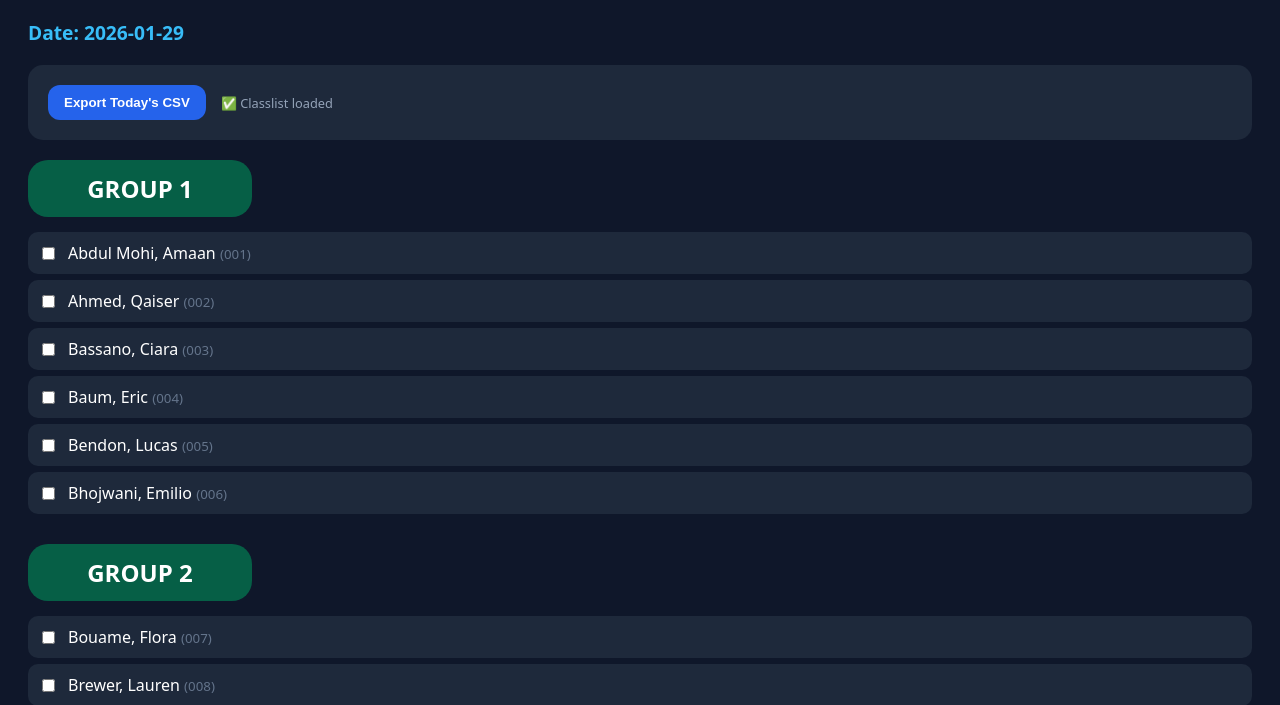
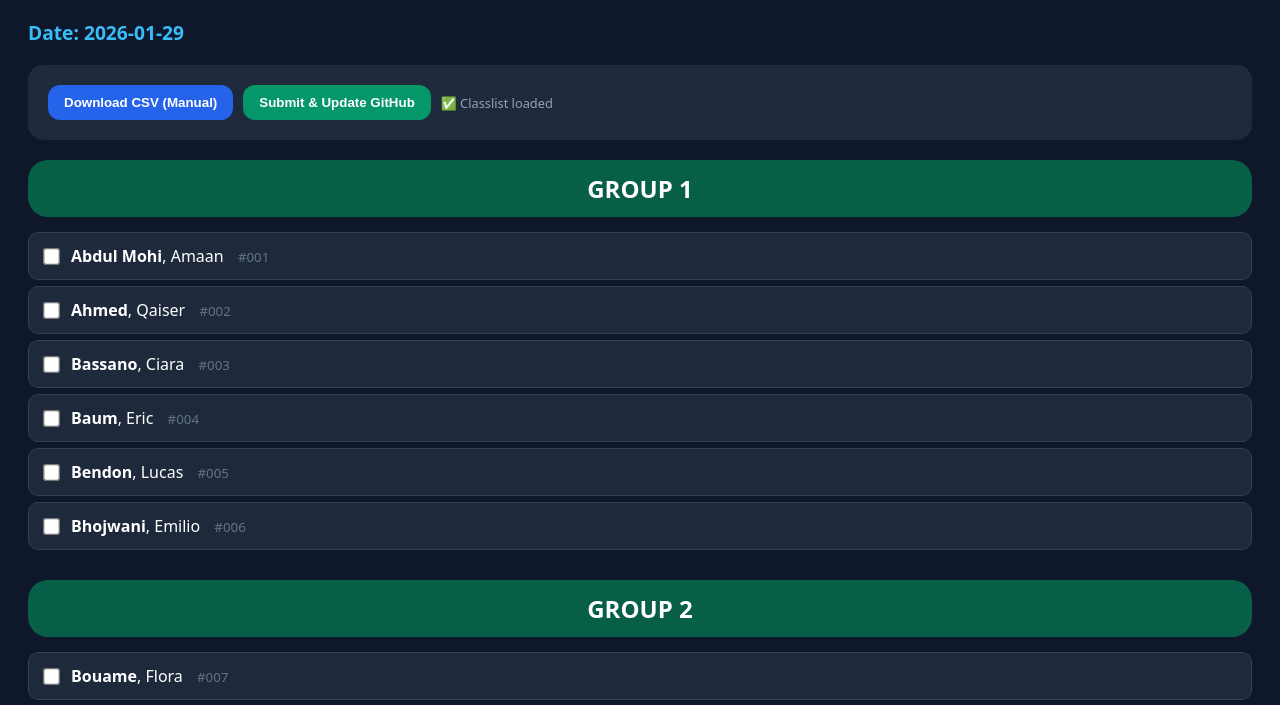
Before and after one commit to sokaczky/cmse201attendance007, a plain HTML site: page index.html in a window 1280 px wide. Shown: the part 95-800 px from the top of the page. Drawn offline with Linux system fonts and the light colour scheme.

Commit message:
Update index.html

```diff
--- a/index.html
+++ b/index.html
@@ -2,17 +2,18 @@
 <html lang="en">
 <head>
 <meta charset="UTF-8">
-<title>Attendance</title>
+<title>Attendance Tracker</title>
 <style>
   body { background:#0f172a; color:white; font-family: system-ui; padding:20px; }
-  .controls { background: #1e293b; padding: 20px; border-radius: 15px; margin-bottom: 20px; display: flex; gap: 15px; align-items: center; }
+  .controls { background: #1e293b; padding: 20px; border-radius: 15px; margin-bottom: 20px; display: flex; gap: 10px; align-items: center; flex-wrap: wrap; }
   .group { margin-bottom:30px; }
-  .group h2 { background:#065f46; padding:12px; border-radius:20px; width:200px; text-align:center; margin-bottom: 15px; }
-  .student { display:flex; align-items:center; gap:10px; padding:10px; margin:6px 0; border-radius:10px; background:#1e293b; transition: 0.2s; }
-  .student:hover { background: #334155; }
+  .group h2 { background:#065f46; padding:12px; border-radius:20px; min-width:150px; text-align:center; margin-bottom: 15px; }
+  .student { display:flex; align-items:center; gap:10px; padding:12px; margin:6px 0; border-radius:10px; background:#1e293b; border: 1px solid #334155; }
   button { padding:10px 16px; border-radius:12px; border:none; background:#2563eb; color:white; cursor:pointer; font-weight: bold; }
+  button.submit-btn { background: #059669; }
   #date { font-size: 1.2rem; font-weight: bold; color: #38bdf8; }
   .status { font-size: 0.8rem; color: #94a3b8; }
+  input[type="checkbox"] { transform: scale(1.3); }
 </style>
 </head>
 <body>
@@ -21,86 +22,57 @@
 <p id="date"></p>
 
 <div class="controls">
-  <button onclick="exportAttendance()">Export Today's CSV</button>
-  <span id="loadStatus" class="status">Checking for classlist.csv...</span>
+  <button onclick="exportAttendance()">Download CSV (Manual)</button>
+  <button class="submit-btn" onclick="submitToGitHub()">Submit & Update GitHub</button>
+  <span id="loadStatus" class="status">Loading classlist...</span>
 </div>
 
 <div id="groups"></div>
 
 <script>
+// --- YOUR CONFIGURATION ---
+const GITHUB_USER = 'sokaczky';
+const GITHUB_REPO = 'cmse201attendance007';
+const BRANCH = 'main';
+// --------------------------
+
 const today = new Date().toISOString().slice(0,10);
 document.getElementById("date").innerText = `Date: ${today}`;
 
 let students = [];
 let attendance = JSON.parse(localStorage.getItem(today) || "{}");
 
-// Fetch the CSV from your GitHub repo
-fetch('classlist.csv')
-  .then(response => {
-    if (!response.ok) throw new Error("File not found");
-    return response.text();
-  })
-  .then(csvText => {
-    parseCSV(csvText);
-    document.getElementById('loadStatus').innerText = "✅ Classlist loaded";
-  })
-  .catch(err => {
-    document.getElementById('loadStatus').innerText = "❌ Error: classlist.csv not found in repo.";
-  });
+// Load the classlist from your repo
+fetch('classlist.csv?v=' + Date.now())
+  .then(r => r.text())
+  .then(text => { parseCSV(text); document.getElementById('loadStatus').innerText = "✅ Classlist loaded"; })
+  .catch(() => { document.getElementById('loadStatus').innerText = "❌ Error: classlist.csv not found"; });
 
 function parseCSV(text) {
-  // split by lines and filter out empty rows
-  const lines = text.trim().split('\n').filter(line => line.trim() !== "");
-  const result = [];
-
-  // Starting at i = 1 to skip your header row (ID, First Name, Last Name, Group Number)
-  for (let i = 1; i < lines.length; i++) {
-    const row = lines[i].split(',');
-    if (row.length >= 4) {
-      result.push({
-        id: row[0].trim(),
-        first: row[1].trim(),
-        last: row[2].trim(),
-        group: row[3].trim()
-      });
-    }
-  }
-  students = result;
+  const cleanText = text.replace(/^\uFEFF/, '');
+  const lines = cleanText.split(/\r?\n/).filter(line => line.trim() !== "");
+  students = lines.slice(1).map(line => {
+    const r = line.split(',');
+    return { id: r[0]?.trim(), first: r[1]?.trim(), last: r[2]?.trim(), group: r[3]?.trim() };
+  }).filter(s => s.first);
   renderList();
 }
 
 function renderList() {
   const container = document.getElementById("groups");
   container.innerHTML = "";
+  const grouped = {};
+  students.forEach(s => { if (!grouped[s.group]) grouped[s.group] = []; grouped[s.group].push(s); });
 
-  if (students.length === 0) {
-    container.innerHTML = "<p>No students found in CSV.</p>";
-    return;
-  }
-
-  const grouped = {};
-  students.forEach(s => {
-    if (!grouped[s.group]) grouped[s.group] = [];
-    grouped[s.group].push(s);
-  });
-
-  // Sort groups numerically
-  const groupKeys = Object.keys(grouped).sort((a, b) => a - b);
-
-  groupKeys.forEach(group => {
+  Object.keys(grouped).sort((a,b)=>a-b).forEach(group => {
     const div = document.createElement("div");
     div.className = "group";
     div.innerHTML = `<h2>GROUP ${group}</h2>`;
-
     grouped[group].forEach(s => {
       const row = document.createElement("div");
       row.className = "student";
-      const checked = attendance[s.id] ? "checked" : "";
-
-      row.innerHTML = `
-        <input type="checkbox" ${checked} onchange="toggle('${s.id}', this.checked)">
-        <span>${s.last}, ${s.first} <small style="color:#64748b">(${s.id})</small></span>
-      `;
+      row.innerHTML = `<input type="checkbox" ${attendance[s.id]?'checked':''} onchange="toggle('${s.id}', this.checked)">
+                       <span><strong>${s.last}</strong>, ${s.first} <small style="color:#64748b; margin-left:10px;">#${s.id}</small></span>`;
       div.appendChild(row);
     });
     container.appendChild(div);
@@ -112,18 +84,67 @@ function toggle(id, present) {
   localStorage.setItem(today, JSON.stringify(attendance));
 }
 
+function generateCSV() {
+  let csv = "ID,First Name,Last Name,Group Number,Date,Present\n";
+  students.forEach(s => { csv += `${s.id},${s.first},${s.last},${s.group},${today},${attendance[s.id] ? 1 : 0}\n`; });
+  return csv;
+}
+
 function exportAttendance() {
-  let csv = "ID,First Name,Last Name,Group Number,Date,Present\n";
-  students.forEach(s => {
-    csv += `${s.id},${s.first},${s.last},${s.group},${today},${attendance[s.id] ? 1 : 0}\n`;
-  });
-
-  const blob = new Blob([csv], {type:"text/csv"});
+  const blob = new Blob([generateCSV()], {type:"text/csv"});
   const link = document.createElement("a");
   link.href = URL.createObjectURL(blob);
   link.download = `attendance_${today}.csv`;
   link.click();
 }
+
+async function submitToGitHub() {
+  const status = document.getElementById('loadStatus');
+  const token = prompt("Enter your GitHub Personal Access Token:");
+  if (!token) return;
+
+  status.innerText = "⏳ Syncing with GitHub...";
+
+  const path = `records/attendance_${today}.csv`;
+  const url = `https://api.github.com/repos/${GITHUB_USER}/${GITHUB_REPO}/contents/${path}`;
+
+  try {
+    // 1. Try to find the existing file to get its 'sha'
+    let sha = null;
+    const getResponse = await fetch(url, {
+      headers: { 'Authorization': `token ${token}` }
+    });
+
+    if (getResponse.ok) {
+      const existingFileData = await getResponse.json();
+      sha = existingFileData.sha;
+    }
+
+    // 2. Push the new/updated content
+    const putResponse = await fetch(url, {
+      method: 'PUT',
+      headers: { 'Authorization': `token ${token}`, 'Content-Type': 'application/json' },
+      body: JSON.stringify({
+        message: `Attendance update for ${today}`,
+        content: btoa(unescape(encodeURIComponent(generateCSV()))), // Handles special characters safely
+        sha: sha, // If sha is null, GitHub creates a new file. If sha exists, it updates.
+        branch: BRANCH
+      })
+    });
+
+    if (putResponse.ok) {
+      status.innerText = "✅ Successfully saved to GitHub!";
+      alert(`Updated: records/attendance_${today}.csv`);
+    } else {
+      const errorData = await putResponse.json();
+      throw new Error(errorData.message);
+    }
+  } catch (e) {
+    console.error(e);
+    status.innerText = "❌ Failed to save.";
+    alert("Error: " + e.message);
+  }
+}
 </script>
 </body>
 </html>
```
